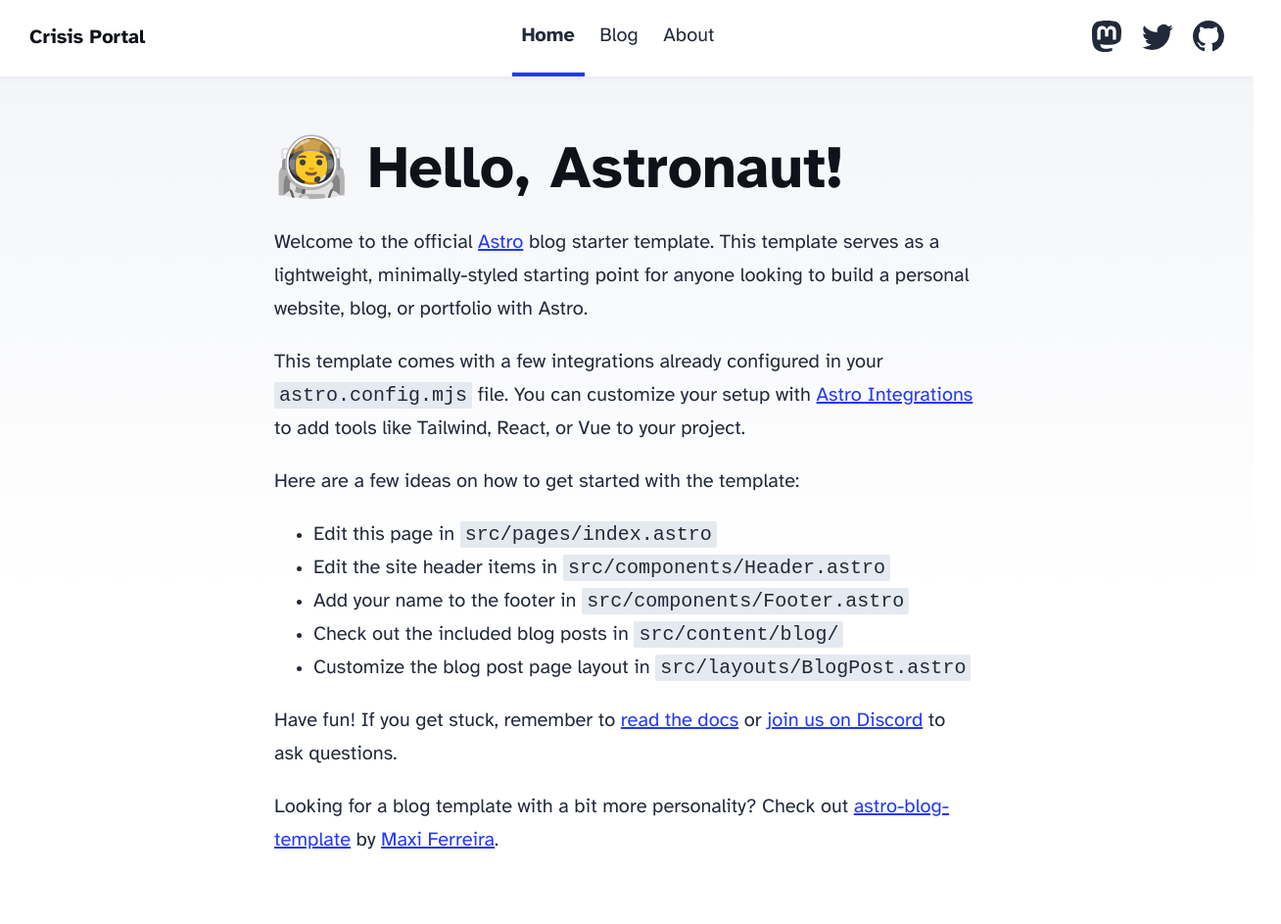
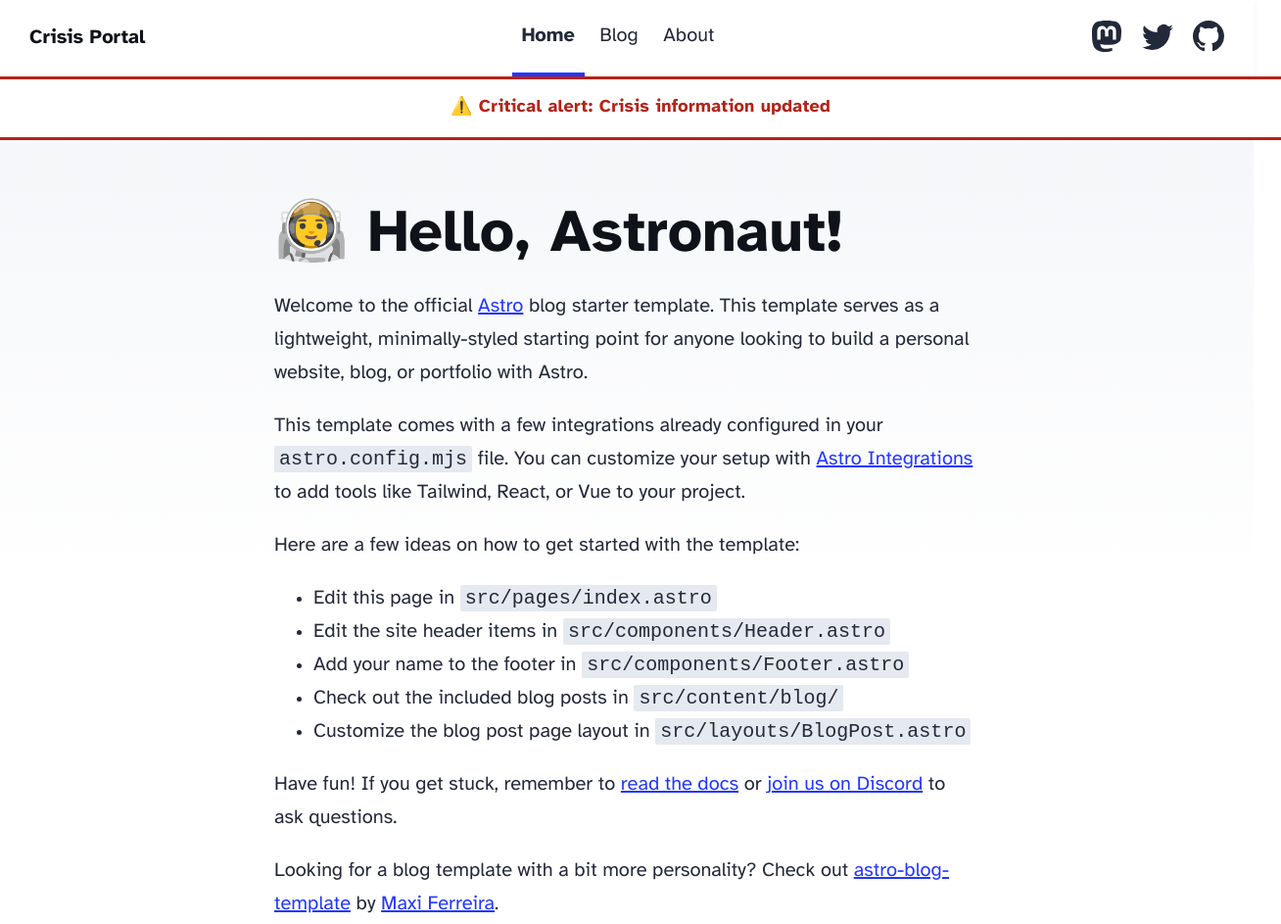
Before and after one commit to TanelDubolazov/delfi-eod-portal, an Astro site in the folder system/astro/: page / in a window 1280 px wide. Shown: the top 943 px of the page at 98% size, 1308 px wide, since content can reach past the window. Built offline with nearby package versions, Linux system fonts and the light colour scheme; Astro itself is replaced by a stand-in of ours.

Commit message:
Add critical alert banner to homepage

```diff
--- /dev/null
+++ b/system/astro/src/components/AlertBanner.astro
@@ -0,0 +1,25 @@
+---
+const { message, active } = Astro.props;
+---
+
+{active && (
+  <div class="alert-banner">
+    ⚠️ {message}
+  </div>
+)}
+
+<style>
+.alert-banner {
+  width: 100%;
+  background: white;
+  color: #b42318;
+  border-top: 3px solid #b42318;
+  border-bottom: 3px solid #b42318;
+  padding: 14px;
+  text-align: center;
+  letter-spacing: 0.3px;
+  font-size: 16px;
+  font-weight: bold;
+  font-size: 18px;
+}
+</style>
--- a/system/astro/src/pages/index.astro
+++ b/system/astro/src/pages/index.astro
@@ -2,7 +2,14 @@
 import BaseHead from '../components/BaseHead.astro';
 import Footer from '../components/Footer.astro';
 import Header from '../components/Header.astro';
+import AlertBanner from '../components/AlertBanner.astro';
 import { SITE_DESCRIPTION, SITE_TITLE } from '../consts';
+
+const alert = {
+  active: true,
+  message: "Critical alert: Crisis information updated"
+};
+
 ---
 
 <!doctype html>
@@ -12,6 +19,7 @@
 	</head>
 	<body>
 		<Header />
+		<AlertBanner active={alert.active} message={alert.message} />
 		<main>
 			<h1>🧑‍🚀 Hello, Astronaut!</h1>
 			<p>
```
